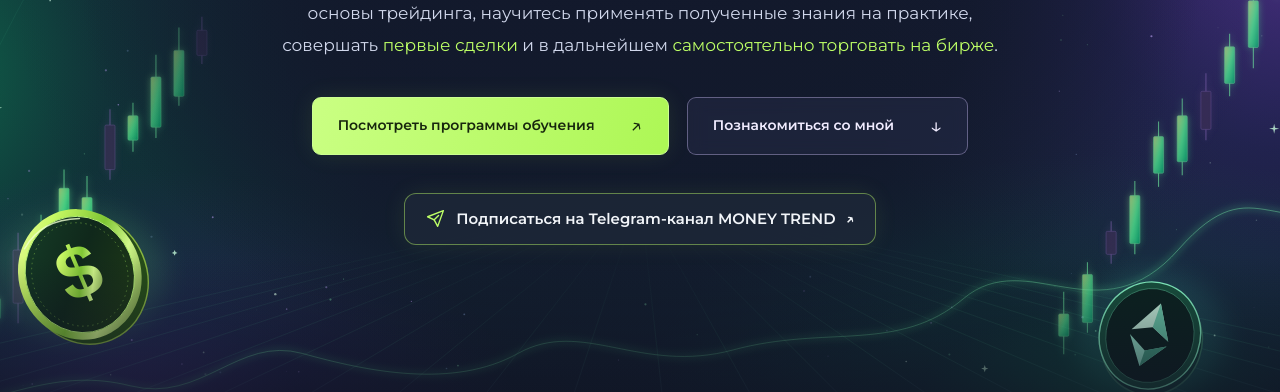
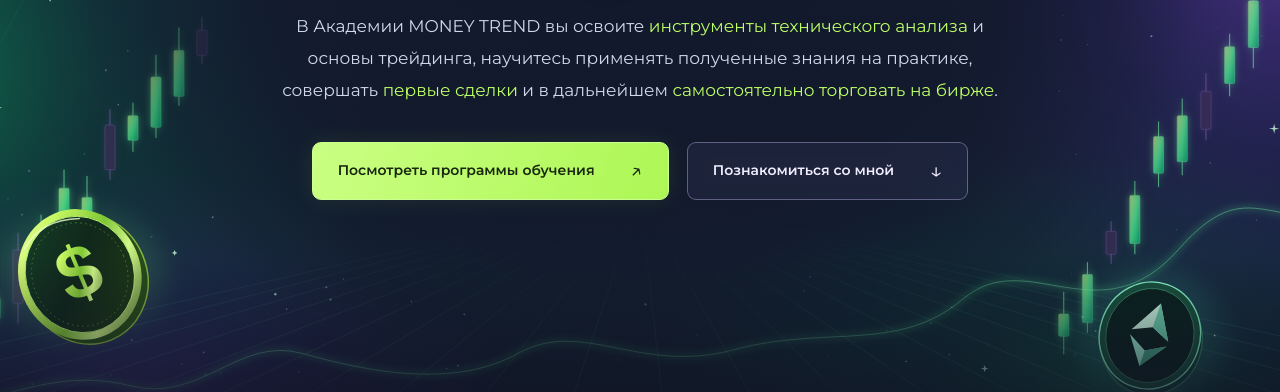
Before and after one commit to nikilara/moneytrend-academy, a plain HTML site: page index.html in a window 1280 px wide. Shown: the part 431-823 px from the top of the page. Drawn offline with Linux system fonts and the light colour scheme.

Commit message:
Remove hero Telegram channel invitation; keep footer link

```diff
--- a/index.html
+++ b/index.html
@@ -33,7 +33,7 @@
 <h1 id="hero-title">Хотите разобраться <em>в трейдинге,</em> но не знаете, с чего начать?</h1>
 <p class="intro">В Академии MONEY TREND вы освоите <span style="color:var(--green)">инструменты технического анализа</span> и основы трейдинга, научитесь применять полученные знания на практике, совершать <span style="color:var(--green)">первые сделки</span> и в дальнейшем <span style="color:var(--green)">самостоятельно торговать на бирже</span>.</p>
 <div class="hero-actions"><a class="button primary" href="#programs">Посмотреть программы обучения <span>↗</span></a><a class="button glass" href="#mentor">Познакомиться со мной <span>↓</span></a></div>
-<a class="hero-channel-link" href="https://t.me/nl_money_trend" target="_blank" rel="noopener noreferrer" aria-label="Подписаться на Telegram-канал MONEY TREND (откроется в новой вкладке)"><svg viewBox="0 0 24 24" aria-hidden="true" focusable="false"><path d="m21 3-6.5 18-4-7.5L3 10Z"/><path d="m10.5 13.5 5-5"/></svg><span class="channel-label-desktop">Подписаться на Telegram-канал MONEY TREND</span><span class="channel-label-mobile">Подписаться на канал MONEY TREND</span><span aria-hidden="true">↗</span></a>
+
 </div>
 </section>
 <hr class="hero-divider" aria-hidden="true">
```
